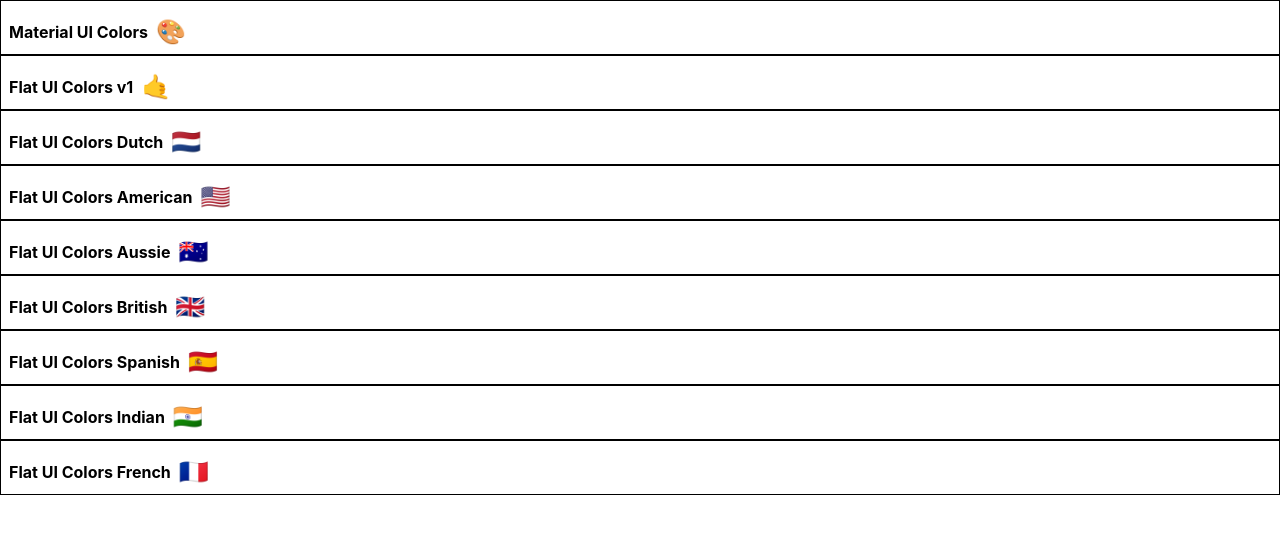
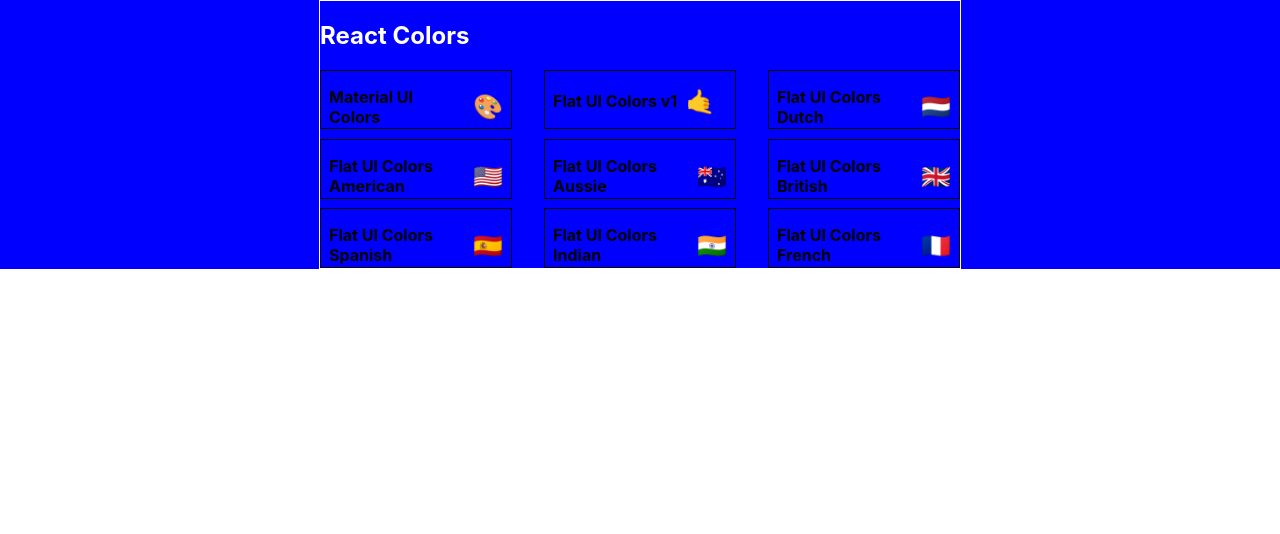
Before and after one commit to rguichette/colotPal, a React (Create React App) app: page / in a window 1280 px wide. Shown: the top 534 px of the page. Built offline with nearby package versions, Linux system fonts and the light colour scheme.

Commit message:
Start styling palList with styles

```diff
--- a/src/PaletteList.js
+++ b/src/PaletteList.js
@@ -2,18 +2,68 @@
 import {Link} from 'react-router-dom'
 import MiniPalette from './MiniPalette';
 
-export default class PaletteList extends Component {
+import {withStyles, mergeClasses} from "@material-ui/styles"
+
+const styles ={
+root:{
+    backgroundColor: "blue",
+    height:"100%",
+    display:"flex",
+    alignItems:"flex-start",
+    justifyContent: "center"
+
+},
+container:{
+width: "50%",
+display:"flex",
+alignItems:"flext-start",
+flexDirection: "column",
+flexWrap: "wrap",
+border: "1px solid white"
+},
+nav:{
+display:"flex",
+width:"100%",
+justifyContent:"space-between",
+color: "white"
+},
+palettes:{
+boxSizing: 'border-box',
+width: "100%",
+display:"grid",
+gridTemplateColumns: "repeat(3, 30%)",
+gridGap: '5%'
+
+
+}
+}
+
+
+class PaletteList extends Component {
     render() {
         console.log(this.props.palettes);
 
         return (
-            <div>
+
+            <div className={this.props.classes.root}>
+                <div className={this.props.classes.container}>
+                    <nav className={this.props.classes.nav}>
+                    <h1>React Colors</h1>
+                    </nav>
+<div className={this.props.classes.palettes}>
+
+
                {this.props.palettes.map((pal)=>{
                    console.log(pal.paletteName);
                return <MiniPalette {...pal}/>
                 //    return <h1>{pal.paletteName} y</h1>
                })}
+               </div>
+               </div>
             </div>
         )
     }
 }
+
+
+export default withStyles(styles)(PaletteList)
```
